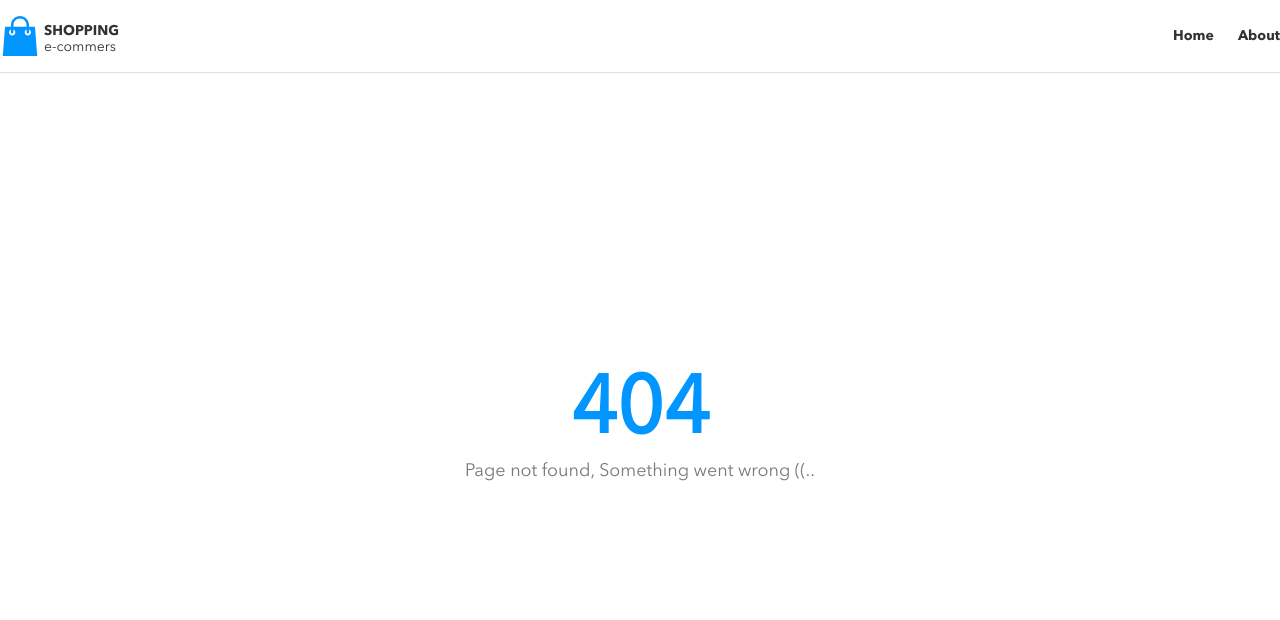
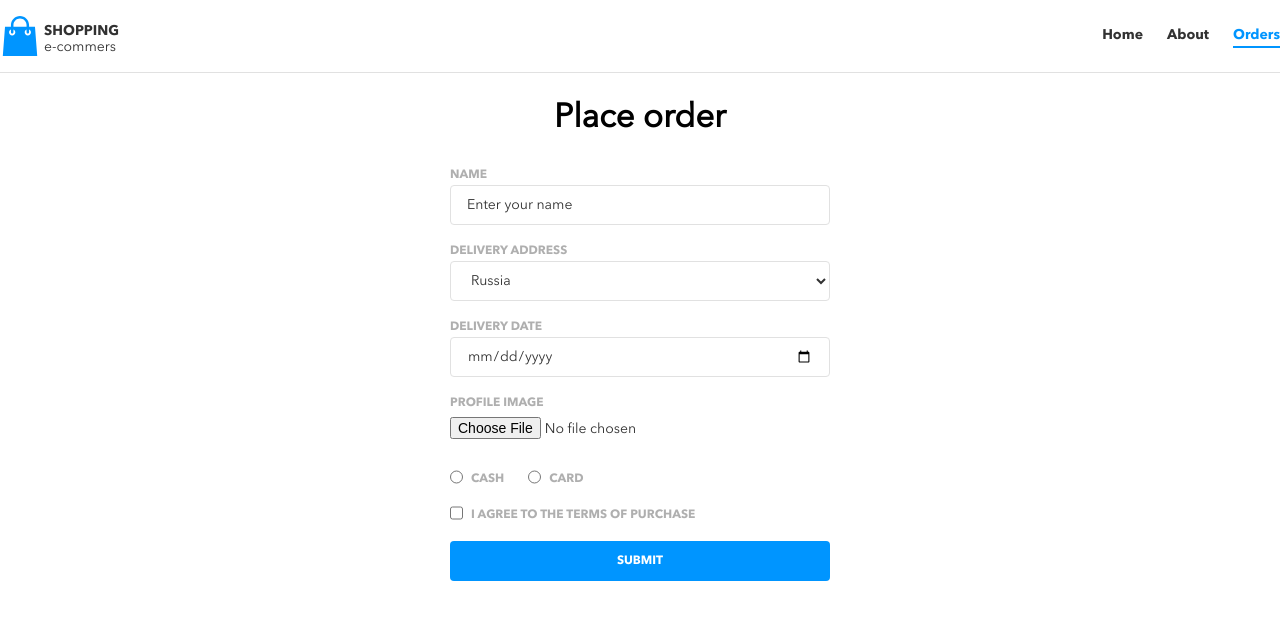
Before and after one commit to Sadullo1992/React-2023-q1, a React (Vite) app in the folder react-components/: page /order in a window 1280 px wide. Before the commit this address had no page. Shown: the top 620 px of the page. Built offline with nearby package versions, Linux system fonts and the light colour scheme.

Commit message:
feat: add form ui and routing

```diff
--- a/react-components/src/App.tsx
+++ b/react-components/src/App.tsx
@@ -1,6 +1,6 @@
 import { Routes, Route } from 'react-router-dom';
 import Header from './components/Header';
-import { Home, About, NotFound } from './pages';
+import { Home, About, NotFound, Orders } from './pages';
 
 function App() {
   return (
@@ -9,6 +9,7 @@ function App() {
       <Routes>
         <Route path="/" element={<Home />} />
         <Route path="/about" element={<About />} />
+        <Route path="/order" element={<Orders />} />
         <Route path="*" element={<NotFound />} />
       </Routes>
     </>
--- a/react-components/src/assets/sass/base/_helpers.scss
+++ b/react-components/src/assets/sass/base/_helpers.scss
@@ -9,3 +9,40 @@
     padding: 0 16px;
   }
 }
+
+// input
+%input {
+  @extend %shopping-text;
+  height: 40px;
+  padding: 8px 16px;
+  width: 100%;
+  background-color: $white;
+  border: 1px solid $mercury;
+  border-radius: 4px;
+  color: $shopping-black;
+  outline: 0;
+  @include breakpoint(767px) {
+    width: 100%;
+    min-width: auto;
+  }
+  &::placeholder {
+    font-family: $font-family-400;
+    font-size: 14px;
+    line-height: 22px;
+    color: $shopping-black;
+    @include breakpoint(767px) {
+      font-size: 13px;
+      line-height: 18px;
+    }
+  }
+  &:focus {
+    border-color: $silver;
+  }
+}
+
+// Label
+%label {
+  @extend %shopping-label-text;
+  text-transform: uppercase;
+  color: #afafaf;
+}
--- /dev/null
+++ b/react-components/src/assets/sass/components/_form.scss
@@ -0,0 +1,34 @@
+.form {
+  margin: 0 auto;
+  max-width: 380px;
+  display: flex;
+  flex-direction: column;
+  gap: 16px;
+  input[type='text'],
+  input[type='date'],
+  select {
+    @extend %input;
+  }
+  label {
+    @extend %label;
+  }
+  input[type='file'] {
+    @extend %input;
+    padding: 0;
+    padding-top: 4px;
+    border: 0;
+  }
+  input[type='radio'],
+  input[type='checkbox'] {
+    height: 16px;
+    vertical-align: text-bottom;
+    margin-right: 8px;
+  }
+  &__payment {
+    display: flex;
+    gap: 24px;
+    label {
+      cursor: pointer;
+    }
+  }
+}
--- a/react-components/src/assets/sass/components/_search.scss
+++ b/react-components/src/assets/sass/components/_search.scss
@@ -1,5 +1,5 @@
 .search {
-  @extend %shopping-text;
+  @extend %input;
   display: block;
   margin: 0 auto;
   padding: 16px 40px 16px 16px;
@@ -7,29 +7,7 @@
   max-width: 800px;
   width: 100%;
   min-width: 240px;
-  background-color: $white;
   background-image: url('../../../../src/assets/icons/search.svg');
   background-repeat: no-repeat;
   background-position: top 10px right 16px;
-  border: 1px solid $mercury;
-  border-radius: 4px;
-  color: $shopping-black;
-  outline: 0;
-  @include breakpoint(767px) {
-    width: 100%;
-    min-width: auto;
-  }
-  &::placeholder {
-    font-family: $font-family-400;
-    font-size: 14px;
-    line-height: 22px;
-    color: $shopping-black;
-    @include breakpoint(767px) {
-      font-size: 13px;
-      line-height: 18px;
-    }
-  }
-  &:focus {
-    border-color: $silver;
-  }
 }
--- a/react-components/src/assets/sass/main.scss
+++ b/react-components/src/assets/sass/main.scss
@@ -12,6 +12,7 @@
 @import 'components/search';
 @import 'components/cards';
 @import 'components/buttons';
+@import 'components/form';
 
 // Layout
 @import 'layout/header';
--- a/react-components/src/assets/sass/pages/_home.scss
+++ b/react-components/src/assets/sass/pages/_home.scss
@@ -1,5 +1,6 @@
 .home,
-.about {
+.about,
+.orders {
   &__inner {
     padding: 24px 0;
     @include breakpoint(767px) {
--- /dev/null
+++ b/react-components/src/components/Form.tsx
@@ -0,0 +1,45 @@
+function Form() {
+  return (
+    <form className="form">
+      <label htmlFor="firstname">
+        Name
+        <input type="text" name="firstname" placeholder="Enter your name" />
+      </label>
+      <label htmlFor="country">
+        Delivery Address
+        <select name="country">
+          <option>Russia</option>
+          <option>Belarus</option>
+          <option>Ukraine</option>
+          <option>Uzbekistan</option>
+        </select>
+      </label>
+      <label htmlFor="date">
+        Delivery date
+        <input type="date" name="date" placeholder="Enter your name" />
+      </label>
+      <label htmlFor="file">
+        Profile image
+        <input type="file" name="file" />
+      </label>
+      <div className="form__payment">
+        <label htmlFor="cash">
+          <input id="cash" type="radio" name="payment" />
+          Cash
+        </label>
+        <label htmlFor="card">
+          <input id="card" type="radio" name="payment" />
+          Card
+        </label>
+      </div>
+      <label htmlFor="agree">
+        <input type="checkbox" name="agree" />I agree to the terms of purchase
+      </label>
+      <button type="submit" className="btn btn--primary">
+        <span className="btn__text">Submit</span>
+      </button>
+    </form>
+  );
+}
+
+export default Form;
--- a/react-components/src/components/Header.tsx
+++ b/react-components/src/components/Header.tsx
@@ -34,6 +34,9 @@ function Header() {
             <NavLink to="/about" className={setActiveClassName}>
               About
             </NavLink>
+            <NavLink to="/order" className={setActiveClassName}>
+              Orders
+            </NavLink>
           </nav>
         </div>
       </div>
--- a/react-components/src/components/Search.tsx
+++ b/react-components/src/components/Search.tsx
@@ -37,7 +37,7 @@ class Search extends Component<SearchProps, SearchState> {
     const { searchText } = this.state;
     return (
       <input
-        className="search"
+        className="search input"
         type="text"
         placeholder="Search"
         value={searchText}
--- /dev/null
+++ b/react-components/src/pages/Orders.tsx
@@ -0,0 +1,16 @@
+import Form from '../components/Form';
+
+function Orders() {
+  return (
+    <section className="orders">
+      <div className="container">
+        <div className="orders__inner">
+          <h1 className="orders__title">Place order</h1>
+          <Form />
+        </div>
+      </div>
+    </section>
+  );
+}
+
+export default Orders;
--- a/react-components/src/pages/index.ts
+++ b/react-components/src/pages/index.ts
@@ -1,5 +1,6 @@
 import Home from './Home';
 import About from './About';
 import NotFound from './NotFound';
+import Orders from './Orders';
 
-export { Home, About, NotFound };
+export { Home, About, NotFound, Orders };
```
